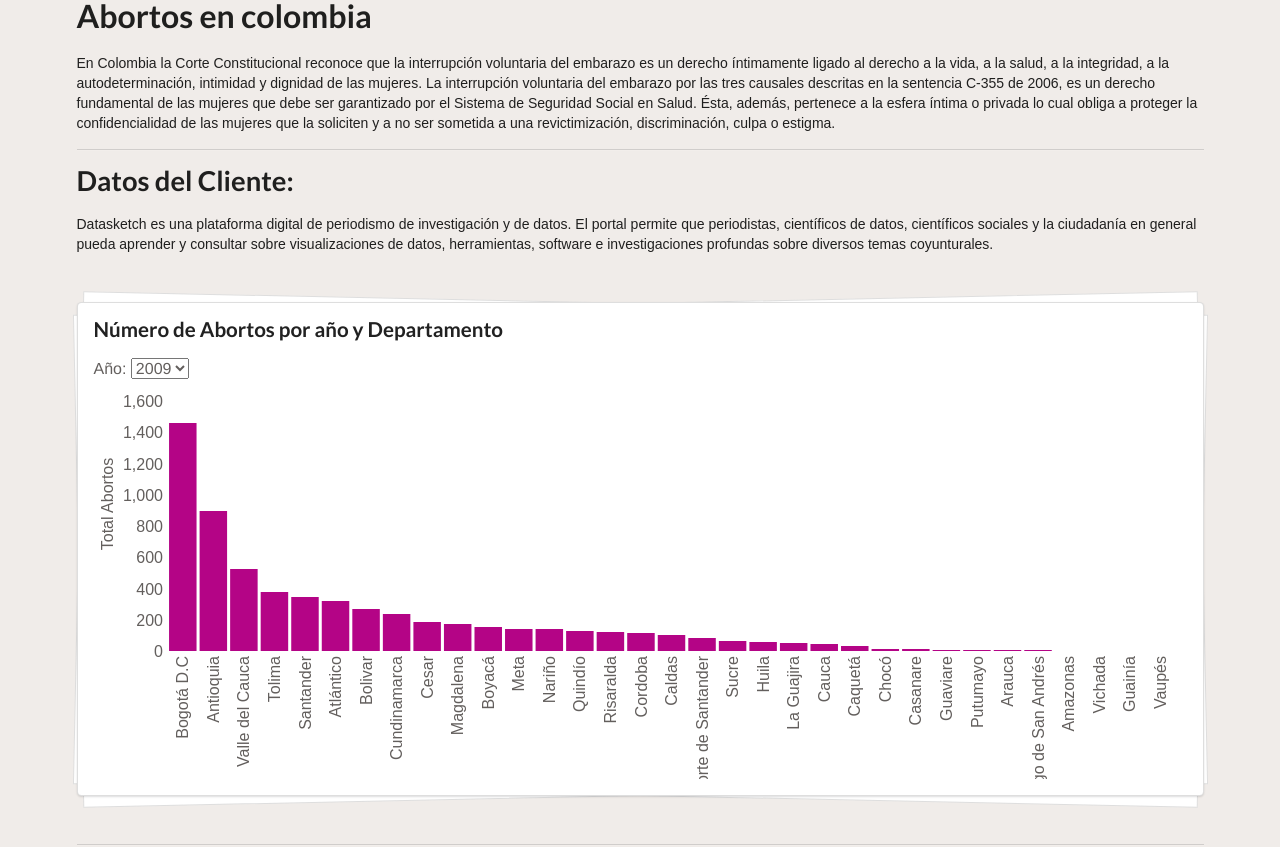
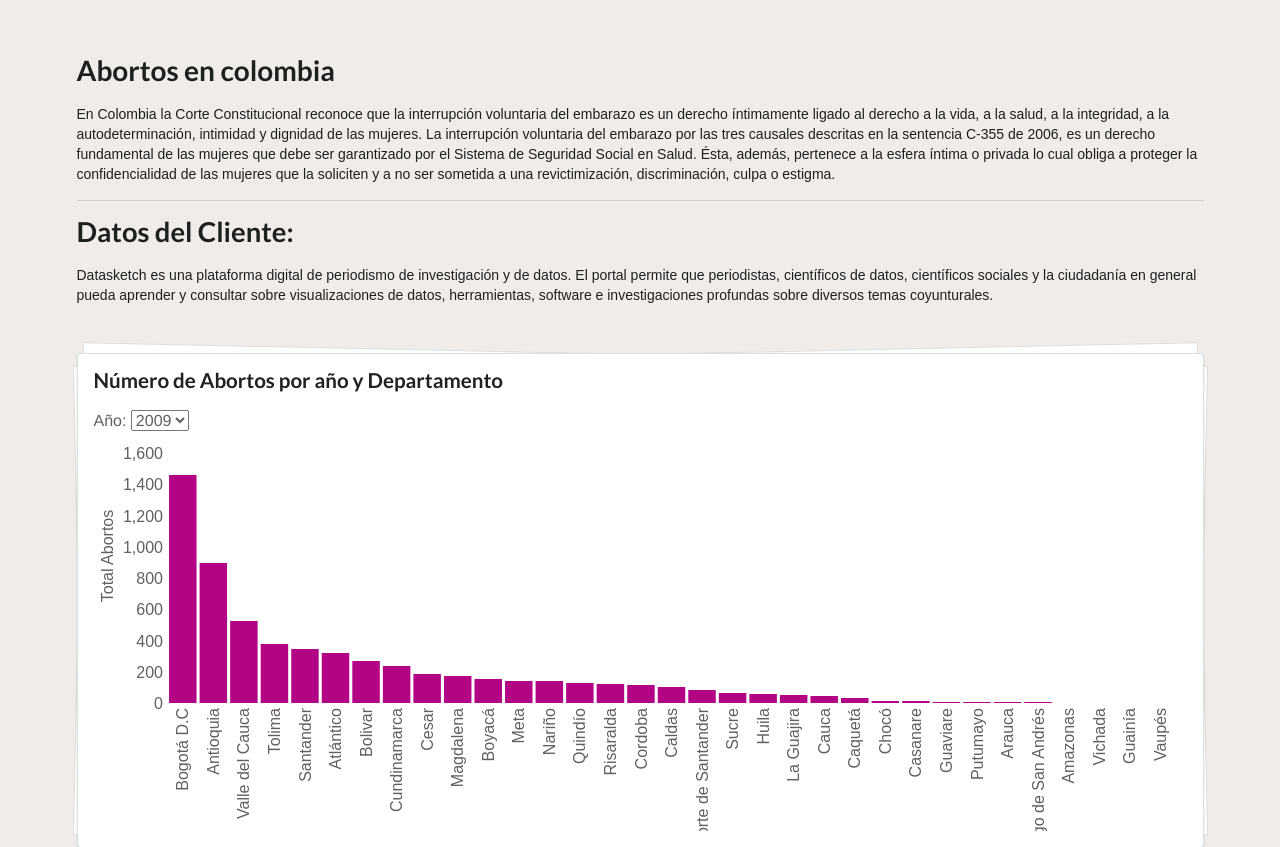
Before and after one commit to omarriaga/viz-aborto-colombia, a website: page src/index.html in a window 1280 px wide. Shown: the top 847 px of the page. Drawn offline with nearby package versions, Linux system fonts and the light colour scheme.

Commit message:
cambios de estilos

```diff
--- a/src/css/main.css
+++ b/src/css/main.css
@@ -211,6 +211,10 @@ svg text {
   }
 }
 
+#contenido{
+  margin-top: 4em;
+}
+
 /* ==========================================================================
    Helper classes
    ========================================================================== */
--- a/src/index.html
+++ b/src/index.html
@@ -16,9 +16,9 @@
 <!--[if lte IE 9]>
 <p class="browserupgrade">You are using an <strong>outdated</strong> browser. Please <a href="https://browsehappy.com/">upgrade your browser</a> to improve your experience and security.</p>
 <![endif]-->
-<div class="ui main container">
+<div class="ui main container" id="contenido">
   <div id="introduction">
-    <h1 class="ui header">Abortos en colombia</h1>
+    <h1 class="ui huge header">Abortos en colombia</h1>
     <p>
       En Colombia la Corte Constitucional reconoce que la interrupción voluntaria del embarazo es un derecho íntimamente ligado al derecho a la vida, a la salud, a la integridad, a la autodeterminación, intimidad y dignidad de las mujeres.
       La interrupción voluntaria del embarazo por las tres causales descritas en la sentencia C-355 de 2006, es un derecho fundamental de las mujeres que debe ser garantizado por el Sistema de Seguridad Social en Salud.
```
